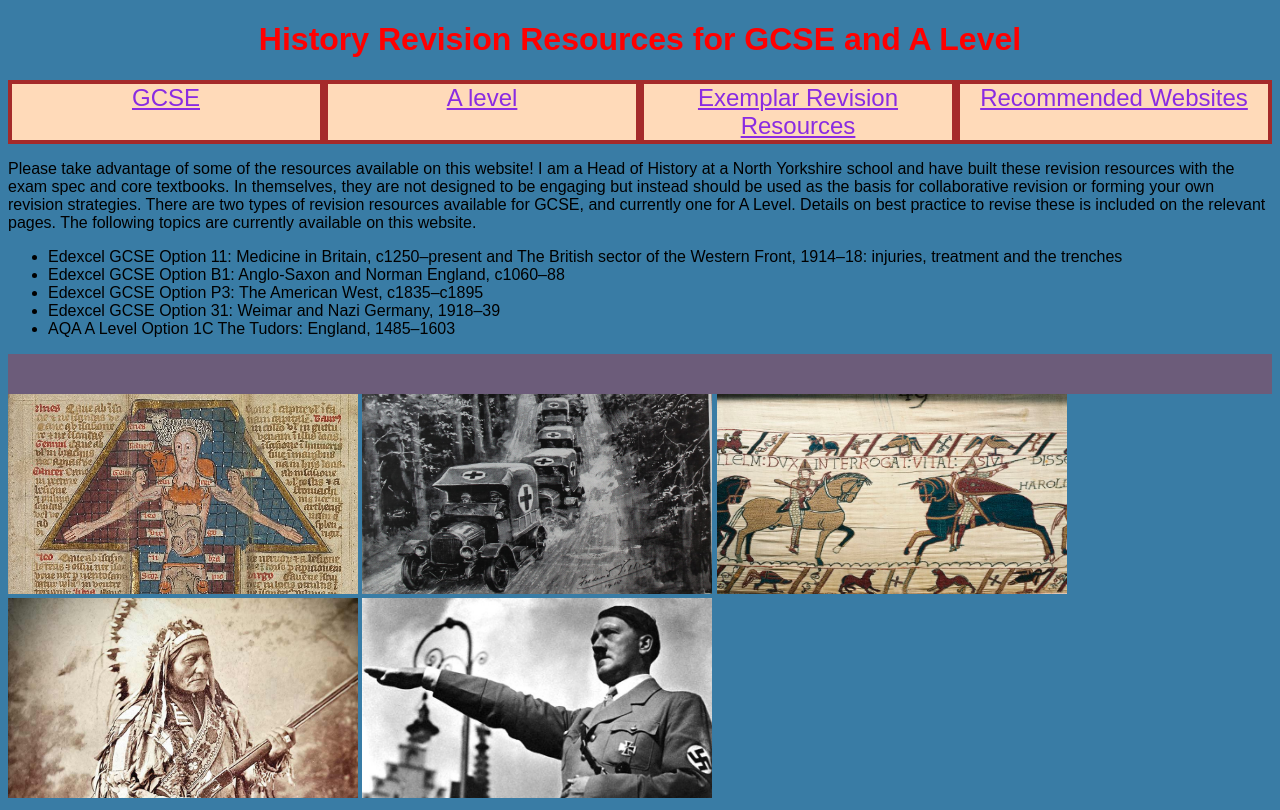
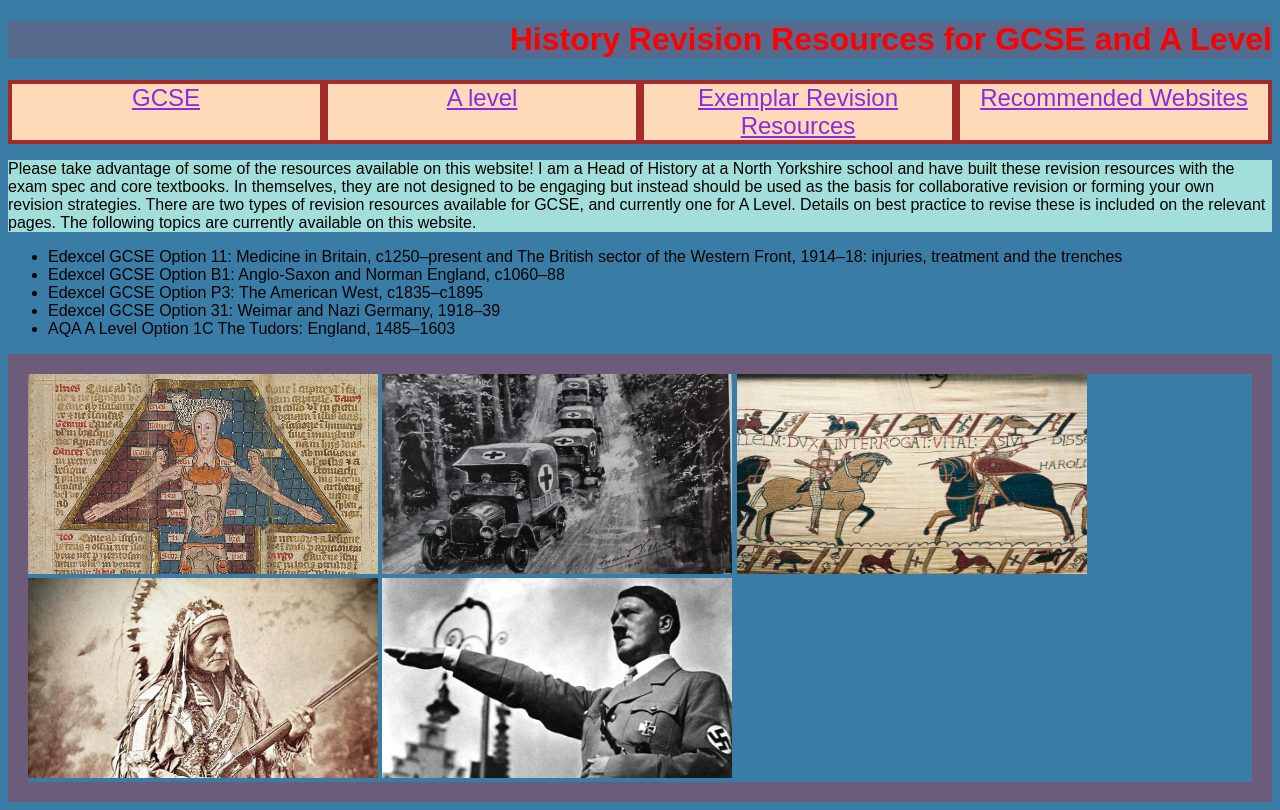
Before and after one commit to thesmallintestine/history, a plain HTML site: page index.html in a window 1280 px wide. Drawn offline with Linux system fonts and the light colour scheme.

Commit message:
minor tweaks to CSS

```diff
--- a/index.html
+++ b/index.html
@@ -18,7 +18,7 @@
     <a href="webpages/exemplar" class="set1">Exemplar Revision Resources</a>
     <a href="webpages/recommended" class="set1">Recommended Websites</a></div>
 
-<p>Please take advantage of some of the resources available on this website! I am a Head of History at a North Yorkshire school and have built these revision resources with the exam spec and core textbooks. In themselves, they are not designed to be engaging but instead should be used as the basis for collaborative revision or forming your own revision strategies. There are two types of revision resources available for GCSE, and currently one for A Level. Details on best practice to revise these is included on the relevant pages. The following topics are currently available on this website.</p>
+<p>Please take advantage of some of the resources available on this website! I am a Head of History at a North Yorkshire school and have built these revision resources with the exam spec and core textbooks. In themselves, they are not designed to be engaging but instead should be used as the basis for collaborative revision or forming your own revision strategies. There are two types of revision resources available for GCSE, and currently one for A Level. Details on best practice to revise these is included on the relevant pages. The following topics are currently available on this website.
 <ul>
 <li>Edexcel GCSE Option 11: Medicine in Britain, c1250–present and The British sector of the Western Front, 1914–18: injuries, treatment and the trenches</li>
 <li>Edexcel GCSE Option B1: Anglo-Saxon and Norman England, c1060–88</li>
@@ -26,8 +26,8 @@
 <li>Edexcel GCSE Option 31: Weimar and Nazi Germany, 1918–39</li>
 <li>AQA A Level Option 1C The Tudors: England, 1485–1603</li>
 </ul>
-
-<div class="flexpics"></div>
+</p>
+<div class="flexpics">
 <img src="img/medieval.jpg"
 alt="Medieval Medical Manuscript"
 width="350px"
@@ -48,6 +48,7 @@ height="200px"></img>
 alt="Hitler reaching for supporters"
 width="350px"
 height="200px"></img>
+</div>
 </body>
 
 </html>
--- a/style.css
+++ b/style.css
@@ -1,11 +1,15 @@
+#title
+{border:  yellow;
+padding: 200px rgb(37, 196, 130);
+border: 100px;
+color: red;
+text-align: right;
+background: rgba(255, 0, 0, 0.151);}
+
 *{font-family: sans-serif;
 background:rgb(57, 124, 165);}
 
-#title
-{border: 40px yellow;
-padding: 40px rgb(37, 196, 130);
-color: red;
-text-align: center;}
+
 
 .flex-container
 {display: flex;}
@@ -23,4 +27,7 @@ font-size: x-large;
 border: 6px solid orange}
 
 .flexpics
-{border: 20px solid rgba(255, 0, 0, 0.26);}
+{border: 20px solid rgba(255, 0, 0, 0.26); align-content: center;}
+
+
+p{background: rgb(162, 223, 218);}
```
